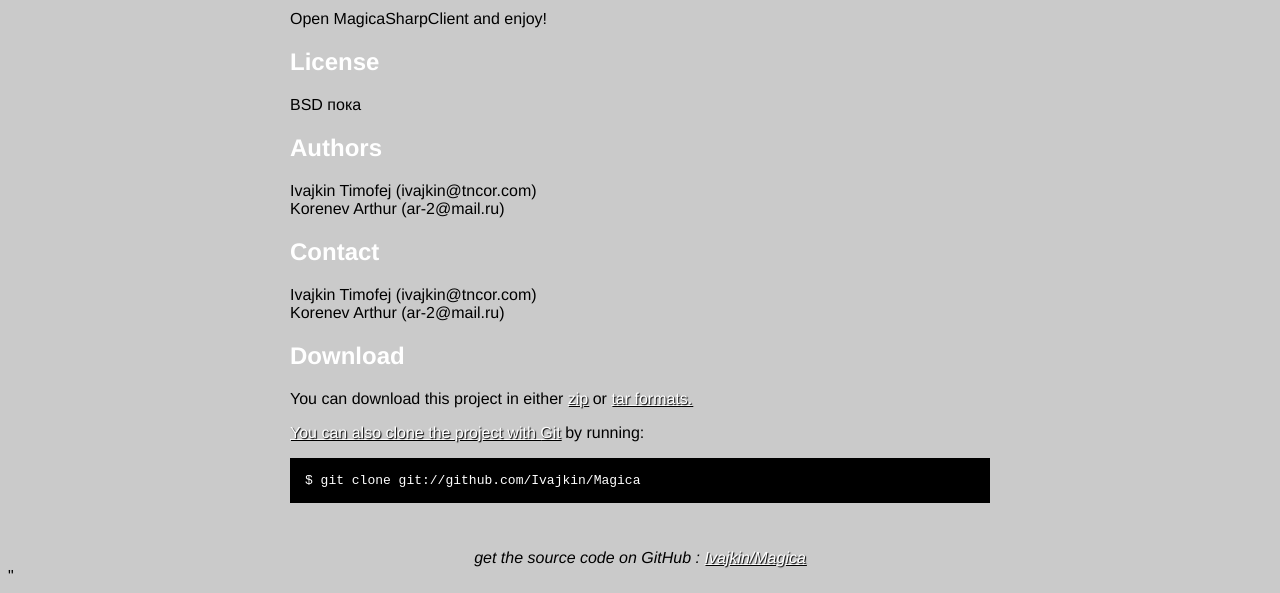
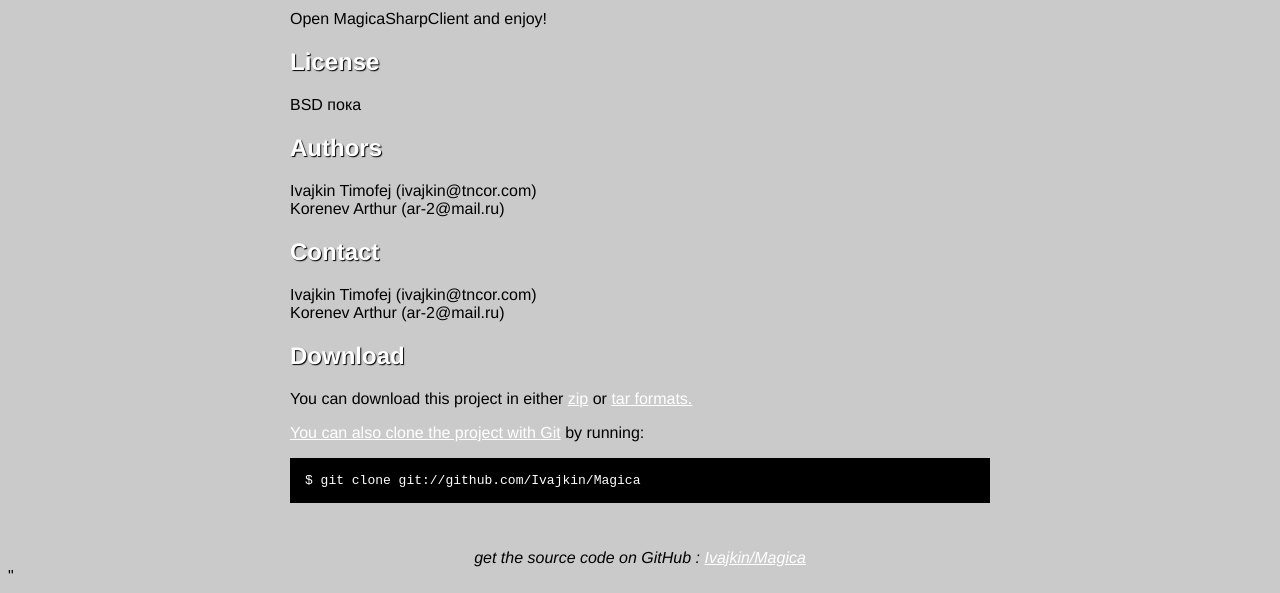
Before and after one commit to Ivajkin/Magica, a plain HTML site: page index.html in a window 1280 px wide. Shown: the part 316-909 px from the top of the page. Drawn offline with Linux system fonts and the light colour scheme.

Commit message:
Update index.html

```diff
--- a/index.html
+++ b/index.html
@@ -16,13 +16,19 @@
       margin: 0 auto;
       width: 700px;
     }
-    h1, a {
+    h1 {
+      font-size: 3.8em;
+      color: #fff;
+      margin-bottom: 3px;
       text-shadow: 1px 1px 1px #000;
     }
-    h1 { font-size: 3.8em; color: #fff; margin-bottom: 3px; }
     h1 .small { font-size: 0.4em; }
     h1 a { text-decoration: none }
-    h2 { font-size: 1.5em; color: #fff; }
+    h2 {
+      font-size: 1.5em;
+      color: #fff;
+      text-shadow: 1px 1px 1px #000;
+    }
     h3 { text-align: center; color: #fff; }
     a { color: #fff; }
     .description { font-size: 1.2em; margin-bottom: 30px; margin-top: 30px; font-style: italic;}
```
